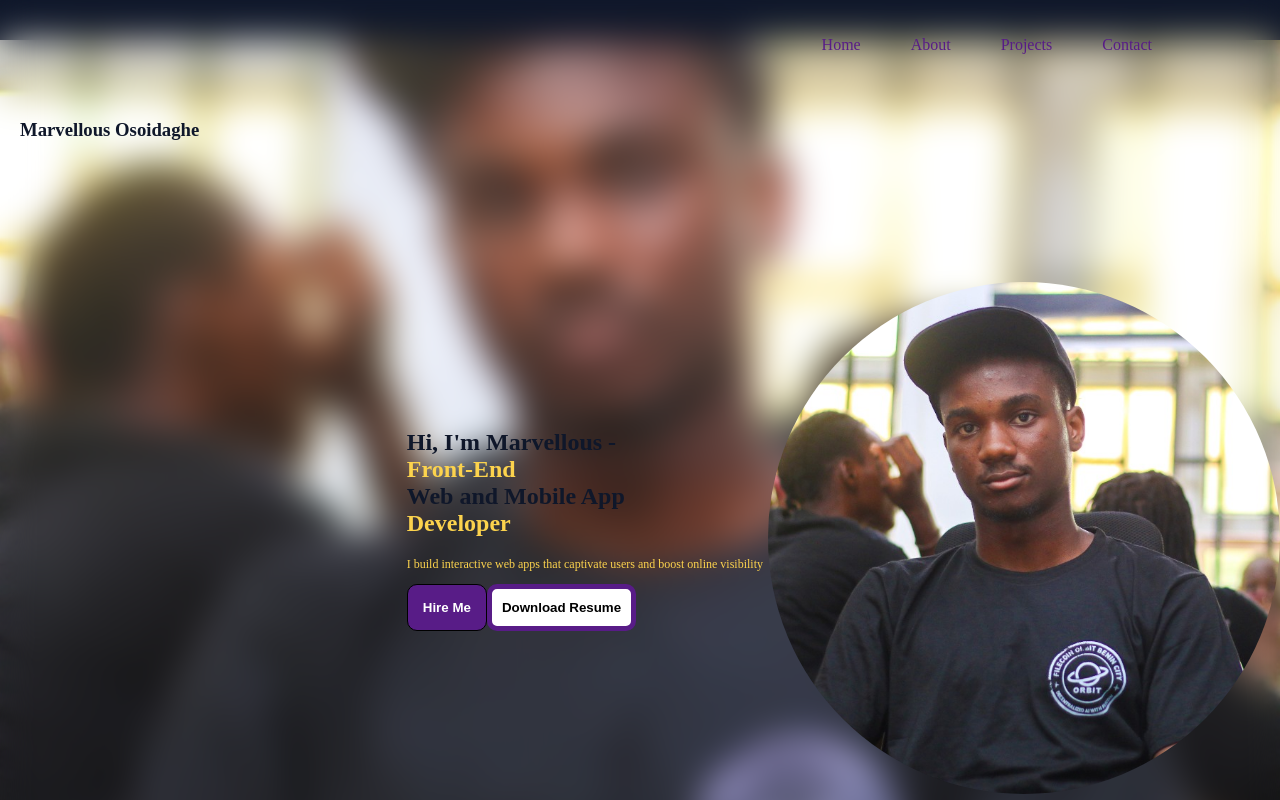
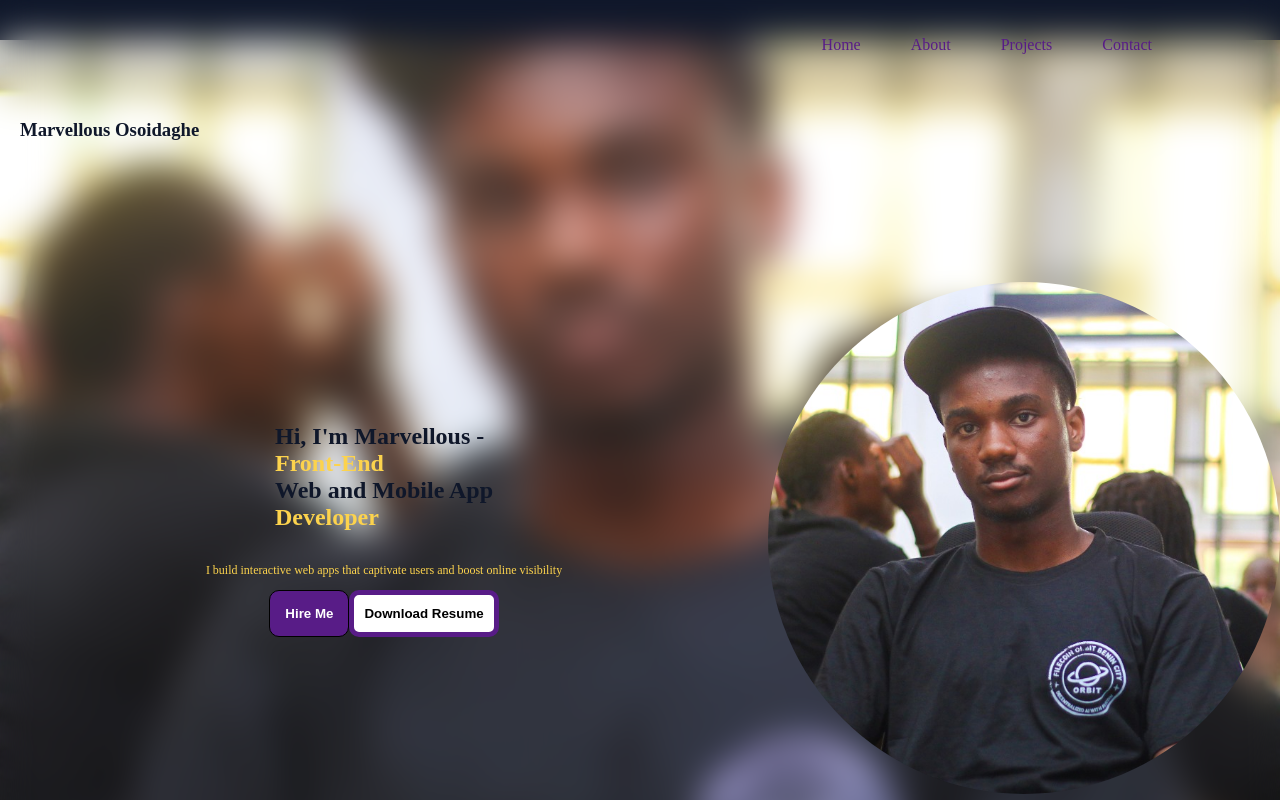
Before and after one commit to MarveyGold/MarveyGold, a SvelteKit app: page / in a window 1280 px wide. Shown: the top 800 px of the page. Built offline with nearby package versions, Linux system fonts and the light colour scheme.

Commit message:
Update hero

```diff
--- a/src/routes/+page.svelte
+++ b/src/routes/+page.svelte
@@ -275,7 +275,6 @@
     font-size: 0.75rem;
     color: var(--bold);
     animation: typing 10s steps(70) forwards;
-    width: max-content;
     mask: linear-gradient(90deg, #000 0%, #000 0%, transparent 0%);
     -webkit-mask: linear-gradient(90deg, #000 0%, #000 0%, transparent 0%);
   }
@@ -389,7 +388,11 @@
     color: var(--bg);
   }
    .hero {
-    margin: 5px;
+    width: 100vw;
+    display: flex;
+    flex-direction: column;
+    align-items: center;
+    justify-content: center;
    }
   .form button {
     display: flex;
```
